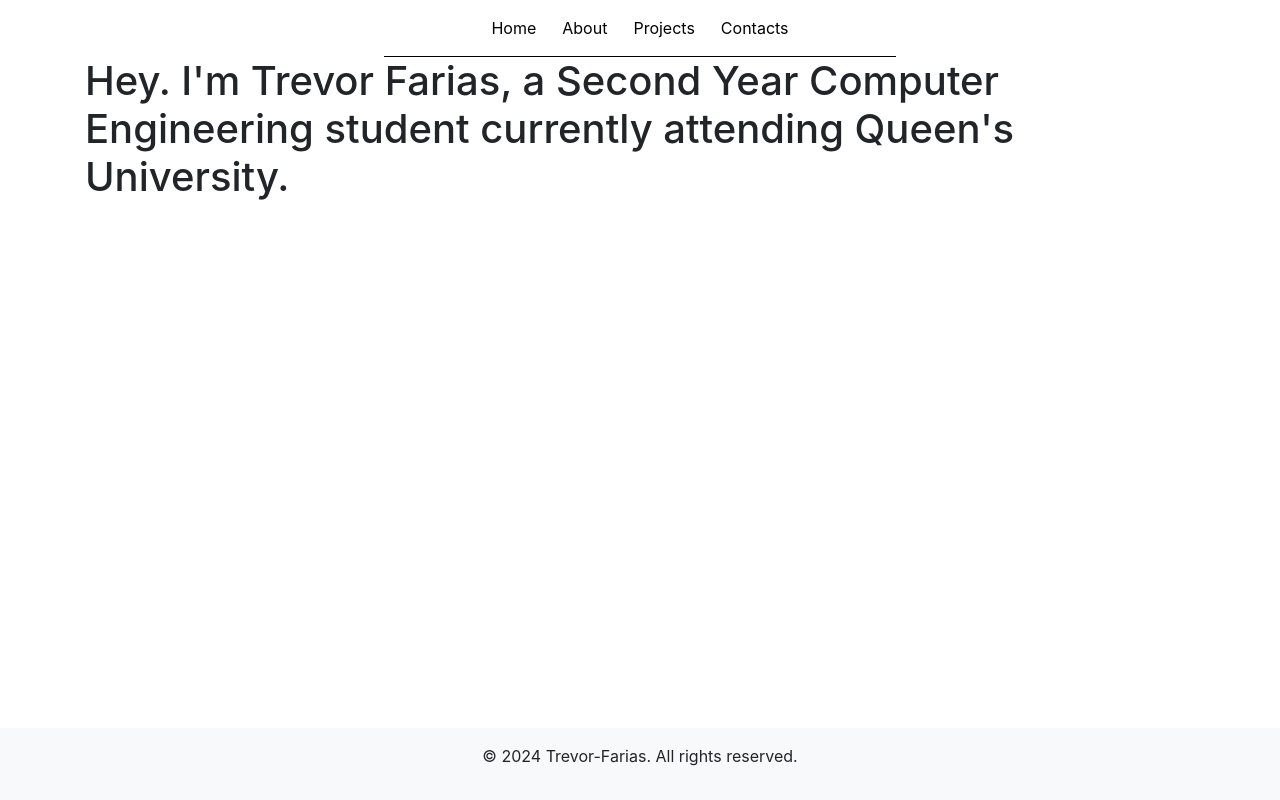
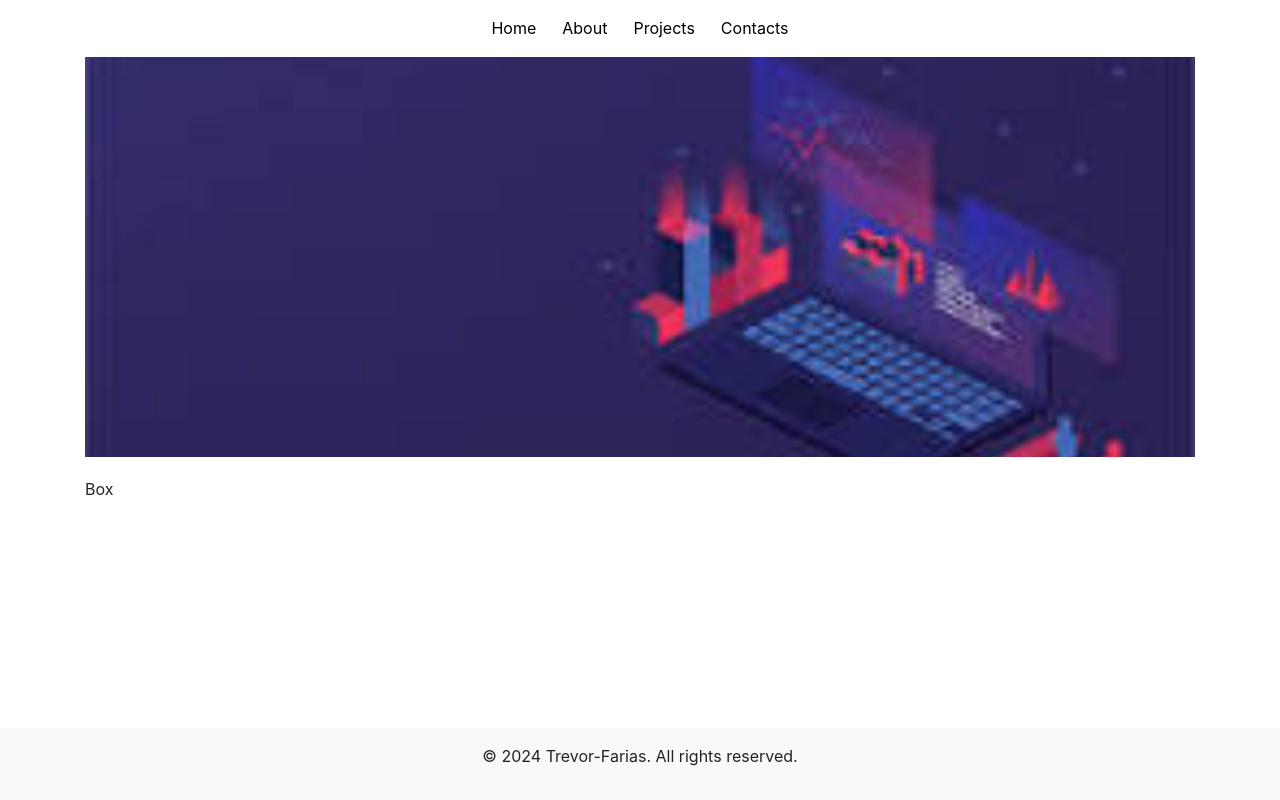
Before and after one commit to trevorfar/Portfolio_Site, a Flask app: page / in a window 1280 px wide. Run offline with Flask 3, Linux system fonts and the light colour scheme; data comes from the database, SQL or seed files in the repository; some libraries are stand-ins or nearby versions.

Commit message:
Imaged + navbar + box setup INITAL STAGES

```diff
--- a/app.py
+++ b/app.py
@@ -7,7 +7,7 @@ from dotenv import load_dotenv
 
 load_dotenv()
 
-app = Flask(__name__)
+app = Flask(__name__, static_url_path='/static')
 app.config['SECRET_KEY'] = os.environ.get('SECRET_KEY', 'fallback_secret_key')
 app.config['SESSION_TYPE'] = 'filesystem'  # Use 'filesystem' for a simple setup
 Session(app)
--- a/static/css/indexStyle.css
+++ b/static/css/indexStyle.css
@@ -1,34 +1,16 @@
 
 
-body {
-    background-color: white;
-    overflow-y: auto ;
-    height: 100vh ; /*Currently doesnt work*/
-
-}
-.navbar-nav .nav-item .nav-link{
-  margin: 0 5px;
-
-  color: black !important;
-  transition: color 0.3s ease;
-}
-.navbar {
-  background-color: white !important;
-  border-bottom: 1px solid #000;
-  width: 40%;
-  margin: 0 auto;
-}
-
-.navbar-nav {
-  width: 100%;
-}
-.navbar-nav  .nav-item:hover .nav-link{
-color: darkgrey !important;
-}
-.dropdown:hover > .dropdown-menu {
-display: block;
-}
-.dropdown > .dropdown-toggle:active {
-/*Without this, clicking will make it sticky*/
-pointer-events: none;
-}
+    .image-container{
+    width: 100%;
+    height: 50vh;
+    overflow: hidden;
+    }
+    .image-container img {
+        width: 100%;
+        height: 100%;
+        object-fit: cover; /* Maintain image aspect ratio while covering the container */
+    }
+    .content {
+        /* Add styles for your content here */
+        margin-top: 20px; /* Adjust the margin-top as needed */
+    }
--- /dev/null
+++ b/static/css/style.css
@@ -0,0 +1,28 @@
+
+.navbar-nav .nav-item .nav-link{
+    margin: 0 5px;
+    color: black !important;
+    transition: color 0.3s ease;
+  }
+  .navbar {
+    background-color: transparent !important ;
+    border-bottom: 1px solid white;
+    width: 40%;
+    margin: 0 auto;
+    z-index: 1000;
+  }
+
+
+  .navbar-nav {
+    width: 100%;
+  }
+  .navbar-nav  .nav-item:hover .nav-link{
+  color: darkgrey !important;
+  }
+  .dropdown:hover > .dropdown-menu {
+  display: block;
+  }
+  .dropdown > .dropdown-toggle:active {
+  /*Without this, clicking will make it sticky*/
+  pointer-events: none;
+  }
--- /dev/null
+++ b/static/java/parallax.js
@@ -0,0 +1,5 @@
+document.addEventListener('scroll', function() {
+    const parallaxSection = document.querySelector('.parallax-section');
+    const scrolled = window.scrollY;
+    parallaxSection.style.transform = `translateY(${scrolled * 0.5}px)`; // Adjust the multiplier for different speed
+});
--- a/templates/base.html
+++ b/templates/base.html
@@ -5,11 +5,9 @@
     <meta charset="utf-8">
     <meta name="viewport" content="width=device-width, initial-scale=1, shrink-to-fit=no">
 
-
-
     <!-- Bootstrap CSS -->
     <link rel="stylesheet" href="https://stackpath.bootstrapcdn.com/bootstrap/4.3.1/css/bootstrap.min.css" integrity="sha384-ggOyR0iXCbMQv3Xipma34MD+dH/1fQ784/j6cY/iJTQUOhcWr7x9JvoRxT2MZw1T" crossorigin="anonymous">
-    <link rel="stylesheet" href="{{ url_for('static', filename='css/indexStyle.css') }}">
+    <link rel="stylesheet" href="{{ url_for('static', filename='css/style.css') }}">
 
     <title>{% block title %} Trevor Farias {% endblock %}</title>
   </head>
--- a/templates/index.html
+++ b/templates/index.html
@@ -1,19 +1,10 @@
 {% extends 'base.html' %}
 {% block content %}
+
 <link rel="stylesheet" href="{{ url_for('static', filename='css/indexStyle.css') }}">
 
-    <h1>{% block title %} Hey. I'm Trevor Farias, a Second Year Computer Engineering student currently attending Queen's University.  {% endblock %}</h1>
-
-    <!-- USE LATER -->
-    <!-- {% for post in posts %}
-        <a href="{{ url_for('post', post_id=post['id']) }}">
-            <h2>{{ post['title'] }}</h2>
-        </a>
-        <span class="badge badge-primary">{{ post['created'] }}</span>
-        <a href="{{ url_for('edit', id=post['id']) }}">
-            <span class="badge badge-warning">Edit</span>
-        </a>
-        <hr>
-    {% endfor %} -->
-
+    <div class="image-container">
+        <img src="static/Images/bg.jpg" alt = "headshot">
+    </div>
+    <div class="content">Box</div>
 {% endblock %}
```
Also changed, not shown: static/Images/bg.jpg (added), 1 other file.
